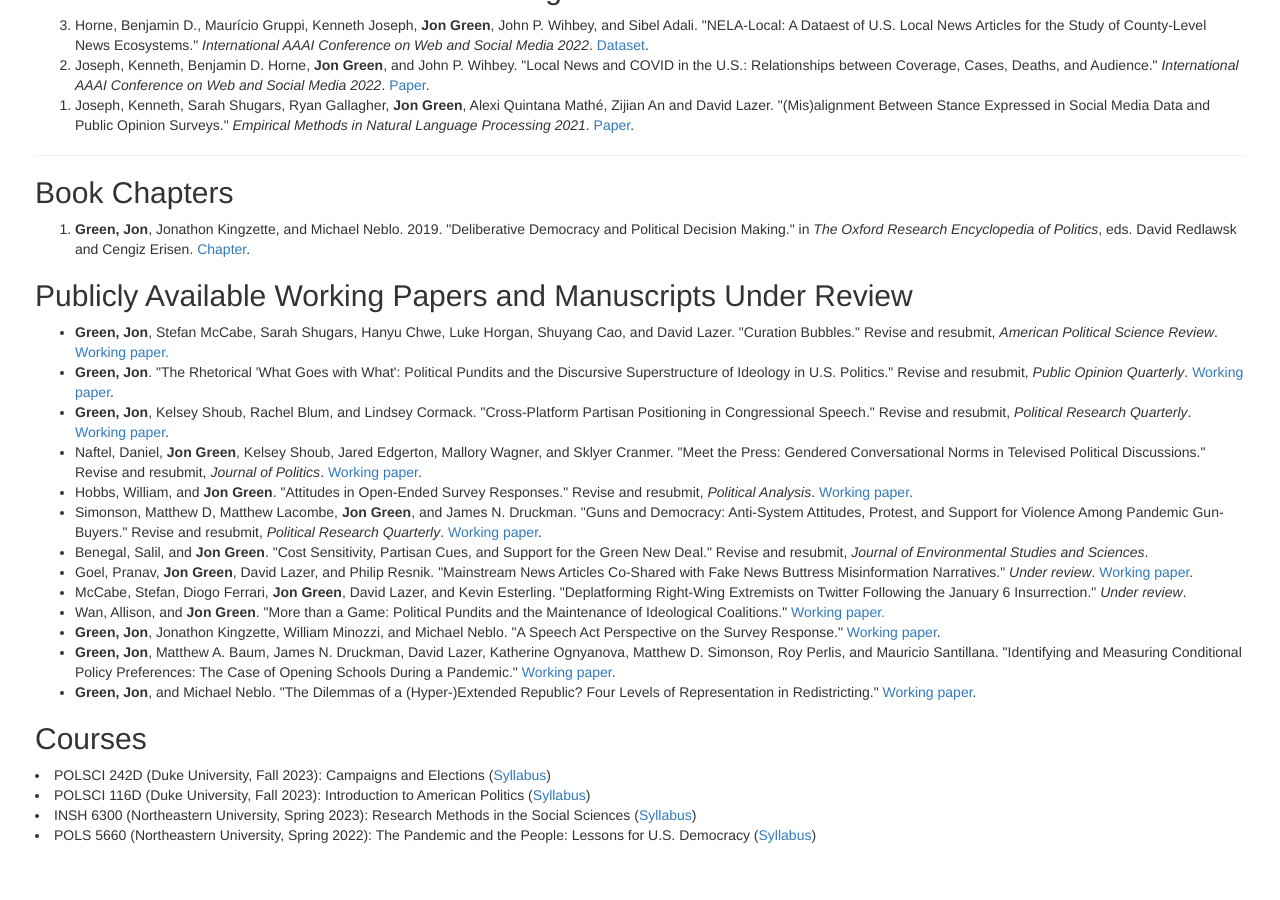
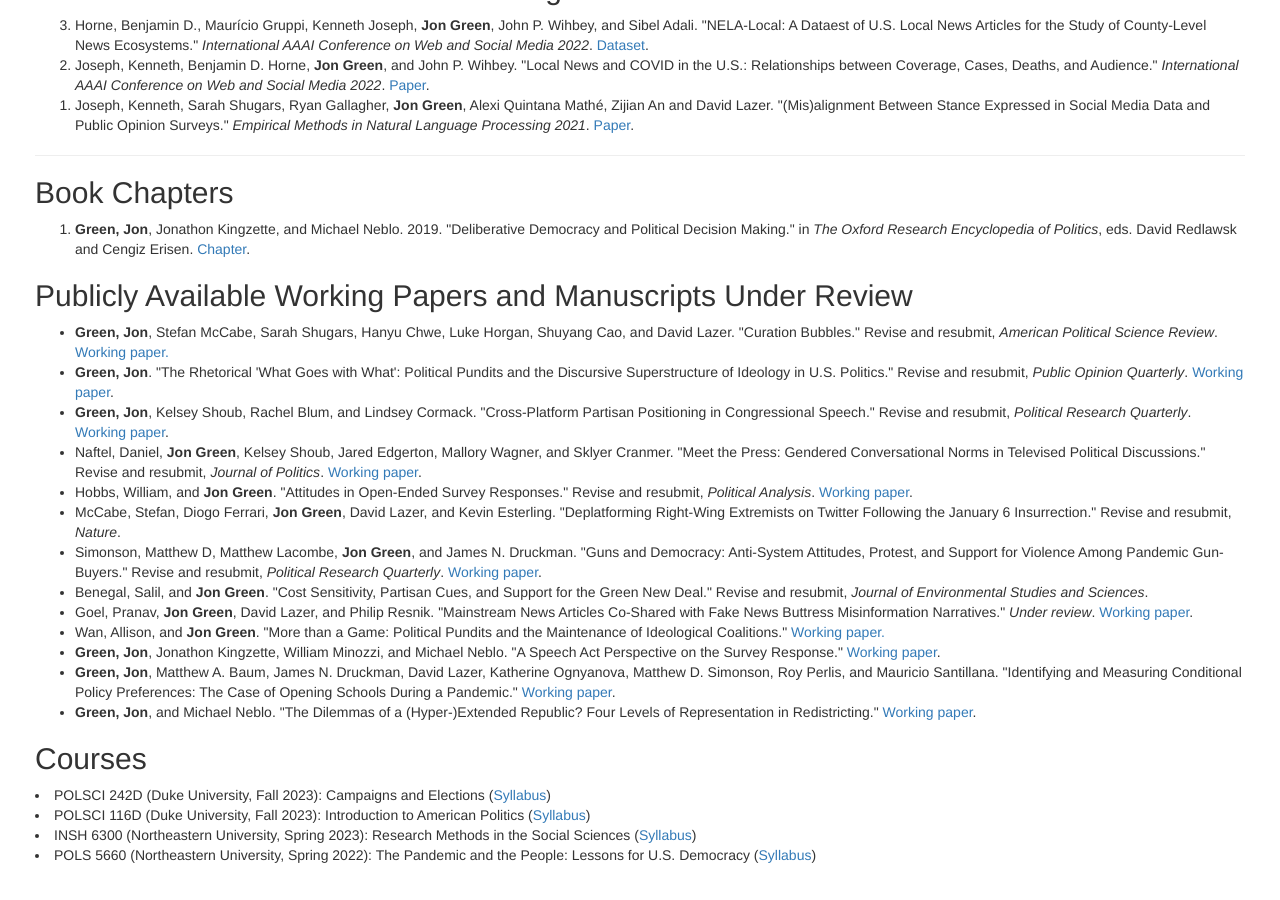
Before and after one commit to jgreen4919/jgreen4919.github.io, a Jekyll site: the page index.html, which Jekyll copies as it is, in a window 1280 px wide and 900 px high, scrolled down 1538 px. Built offline with Jekyll 4.4.1, drawn with Linux system fonts in a browser that asks for light colours.

Commit message:
deplatforming

```diff
--- a/index.html
+++ b/index.html
@@ -76,10 +76,10 @@
     <li> <strong>Green, Jon</strong>, Kelsey Shoub, Rachel Blum, and Lindsey Cormack. "Cross-Platform Partisan Positioning in Congressional Speech." Revise and resubmit, <i>Political Research Quarterly</i>. <a href="https://osf.io/85atn">Working paper</a>.</li>
     <li>Naftel, Daniel, <strong>Jon Green</strong>, Kelsey Shoub, Jared Edgerton, Mallory Wagner, and Sklyer Cranmer. "Meet the Press: Gendered Conversational Norms in Televised Political Discussions." Revise and resubmit, <i>Journal of Politics</i>. <a href="https://osf.io/my8us/">Working paper</a>.</li>
     <li>Hobbs, William, and <strong>Jon Green</strong>. "Attitudes in Open-Ended Survey Responses." Revise and resubmit, <i>Political Analysis</i>. <a href="https://www.dropbox.com/s/4u5mpegkka5mtrd/Will\%20Hobbs_attitudes_in_openended_survey_responses_20230627.pdf">Working paper</a>.</li>
-      <li>Simonson, Matthew D, Matthew Lacombe, <strong>Jon Green</strong>, and James N. Druckman. "Guns and Democracy: Anti-System Attitudes, Protest, and Support for Violence Among Pandemic Gun-Buyers." Revise and resubmit, <i>Political Research Quarterly</i>. <a href="'https://www.ipr.northwestern.edu/our-work/working-papers/2022/wp-22-37.html">Working paper</a>.</li>
-      <li>Benegal, Salil, and <strong>Jon Green</strong>. "Cost Sensitivity, Partisan Cues, and Support for the Green New Deal." Revise and resubmit, <i>Journal of Environmental Studies and Sciences</i>.</li>
-      <li>Goel, Pranav, <strong>Jon Green</strong>, David Lazer, and Philip Resnik. "Mainstream News Articles Co-Shared with Fake News Buttress Misinformation Narratives." <i>Under review</i>. <a href="https://arxiv.org/abs/2308.06459">Working paper</a>.</li>
-         <li> McCabe, Stefan, Diogo Ferrari, <strong>Jon Green</strong>, David Lazer, and Kevin Esterling. "Deplatforming Right-Wing Extremists on Twitter Following the January 6 Insurrection." <i>Under review</i>.</li>
+    <li> McCabe, Stefan, Diogo Ferrari, <strong>Jon Green</strong>, David Lazer, and Kevin Esterling. "Deplatforming Right-Wing Extremists on Twitter Following the January 6 Insurrection." Revise and resubmit, <i>Nature</i>.</li>
+    <li>Simonson, Matthew D, Matthew Lacombe, <strong>Jon Green</strong>, and James N. Druckman. "Guns and Democracy: Anti-System Attitudes, Protest, and Support for Violence Among Pandemic Gun-Buyers." Revise and resubmit, <i>Political Research Quarterly</i>. <a href="'https://www.ipr.northwestern.edu/our-work/working-papers/2022/wp-22-37.html">Working paper</a>.</li>
+    <li>Benegal, Salil, and <strong>Jon Green</strong>. "Cost Sensitivity, Partisan Cues, and Support for the Green New Deal." Revise and resubmit, <i>Journal of Environmental Studies and Sciences</i>.</li>
+    <li>Goel, Pranav, <strong>Jon Green</strong>, David Lazer, and Philip Resnik. "Mainstream News Articles Co-Shared with Fake News Buttress Misinformation Narratives." <i>Under review</i>. <a href="https://arxiv.org/abs/2308.06459">Working paper</a>.</li>
     <li>Wan, Allison, and <strong>Jon Green</strong>. "More than a Game: Political Pundits and the Maintenance of Ideological Coalitions." <a href="https://osf.io/xfy8r">Working paper.</a></li>
      <li> <strong>Green, Jon</strong>, Jonathon Kingzette, William Minozzi, and Michael Neblo. "A Speech Act Perspective on the Survey Response." <a href="https://osf.io/54ysv/">Working paper</a>.</li>
       <li> <strong>Green, Jon</strong>, Matthew A. Baum, James N. Druckman, David Lazer, Katherine Ognyanova, Matthew D. Simonson, Roy Perlis, and Mauricio Santillana. "Identifying and Measuring Conditional Policy Preferences: The Case of Opening Schools During a Pandemic." <a href="https://osf.io/zsh8u/">Working paper</a>.</li>
```
Also changed, not shown: 4 other files.
